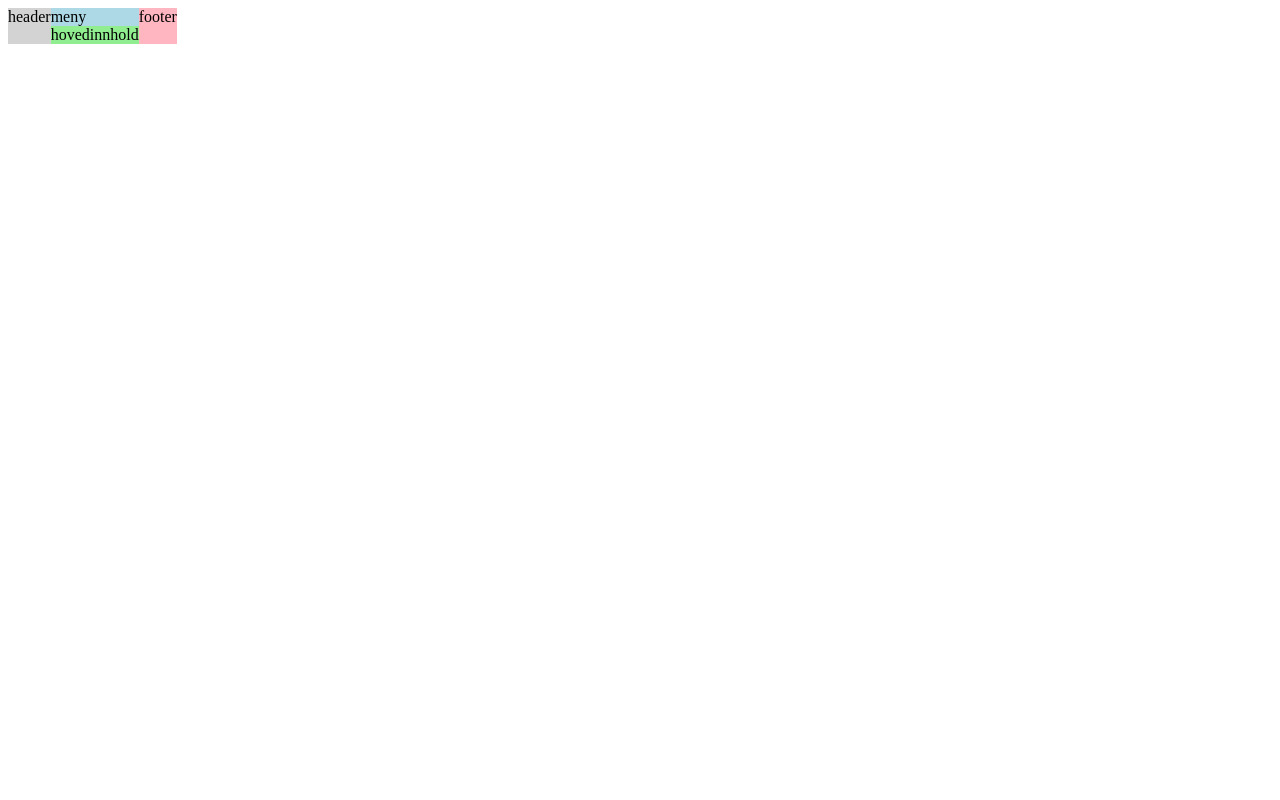
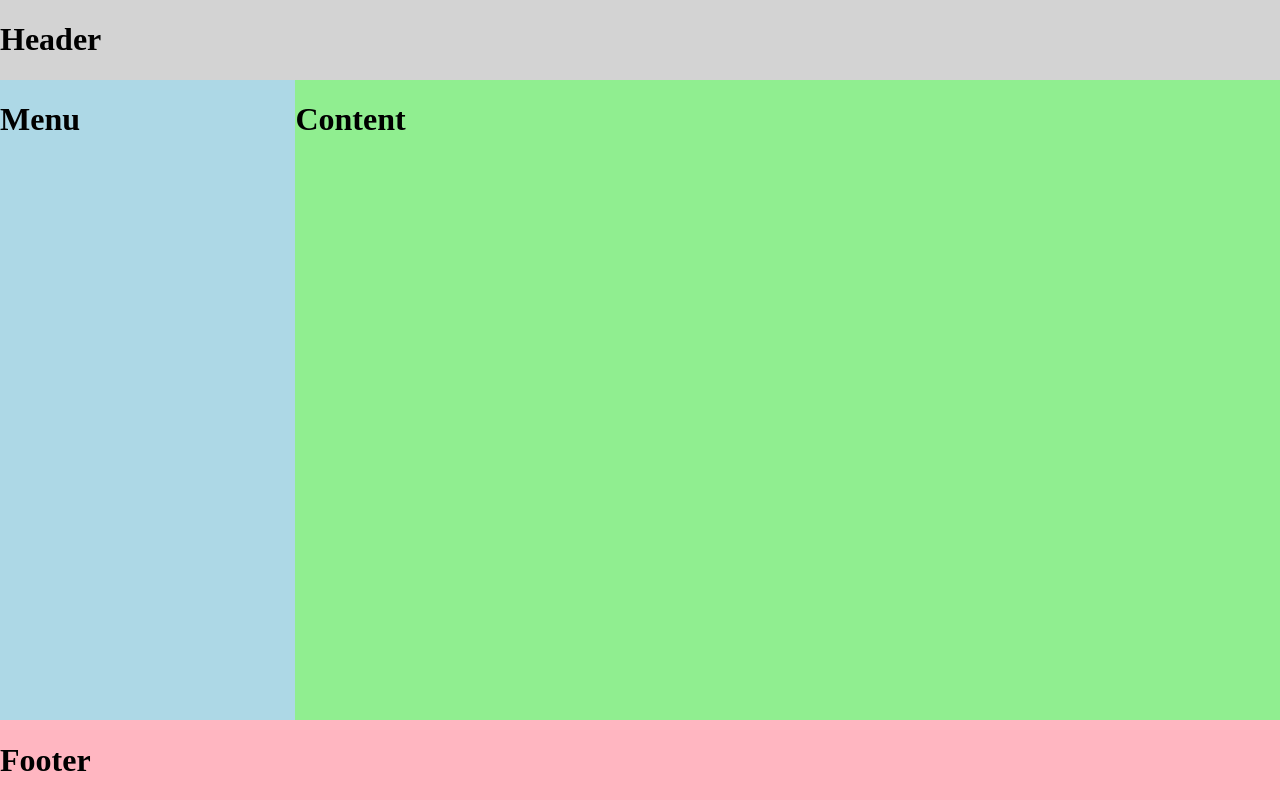
Before and after one commit to mar109us/fagskole-intro, a plain HTML site: page 115/index.html in a window 1280 px wide. Drawn offline with Linux system fonts and the light colour scheme.

Commit message:
body margin 0 to fill entire page with page
page div to minimum 100% of viewport height with 100vh

flex from on main content div

page now fills entire window

```diff
--- a/115/index.html
+++ b/115/index.html
@@ -6,13 +6,21 @@
       <title>Flexing</title>
    </head>
    <body>
-      <div class="flex">
-         <div class="header" style="background-color: lightgray">header</div>
+      <div class="page">
+         <div class="header" style="background-color: lightgray">
+            <h1>Header</h1>
+         </div>
          <div class="main-content">
-            <div style="background-color: lightblue">meny</div>
-            <div style="background-color: lightgreen">hovedinnhold</div>
+            <div class="menu" style="background-color: lightblue">
+               <h1>Menu</h1>
+            </div>
+            <div class="content" style="background-color: lightgreen">
+               <h1>Content</h1>
+            </div>
          </div>
-         <div class="footer" style="background-color: lightpink">footer</div>
+         <div class="footer" style="background-color: lightpink">
+            <h1>Footer</h1>
+         </div>
       </div>
    </body>
    <link rel="stylesheet" href="style.css" />
--- a/115/style.css
+++ b/115/style.css
@@ -1,3 +1,34 @@
-.flex {
-    display: flex;
+body {
+   margin: 0;
+   height: 100%;
 }
+
+.page {
+   display: flex;
+   flex-direction: column;
+   min-height: 100vh;
+   width: 100vw;
+}
+
+.header {
+   display: flex;
+   flex-direction: column;
+}
+
+.main-content {
+   display: flex;
+   flex-direction: row;
+   flex: 1;
+}
+
+.menu {
+   width: 30%;
+}
+
+.content {
+   width: 100%;
+}
+.footer {
+   display: flex;
+   flex-direction: column;
+}
```
